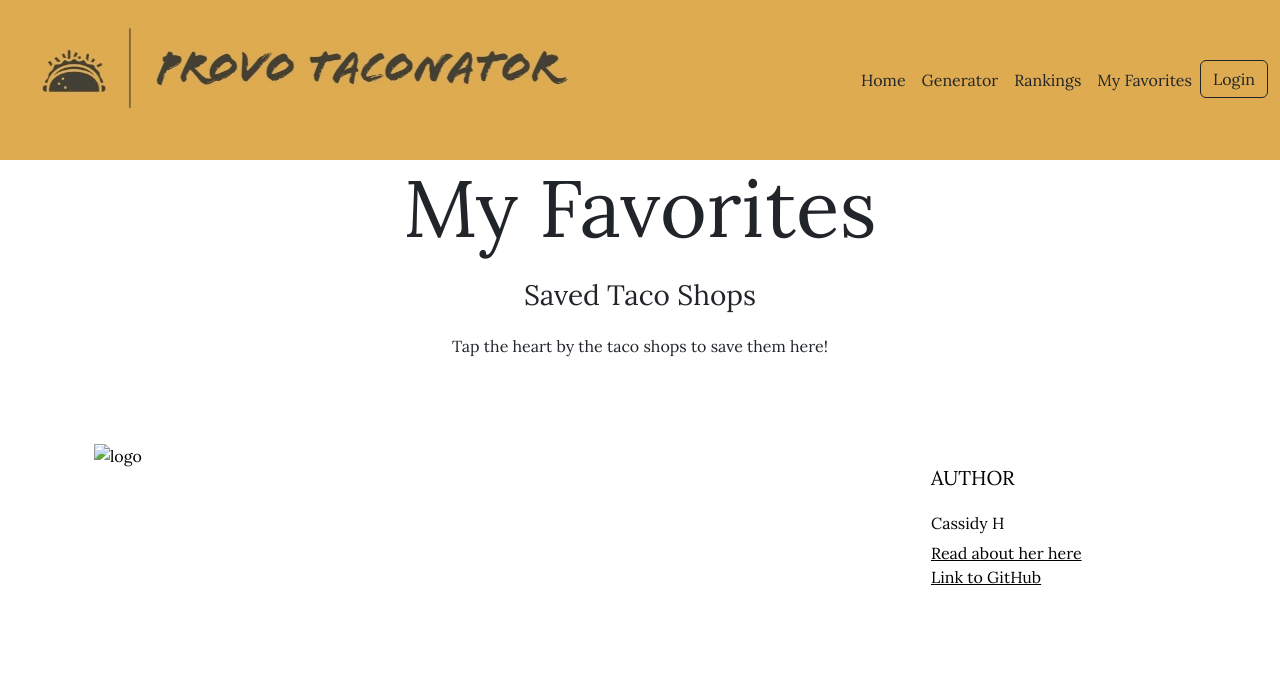
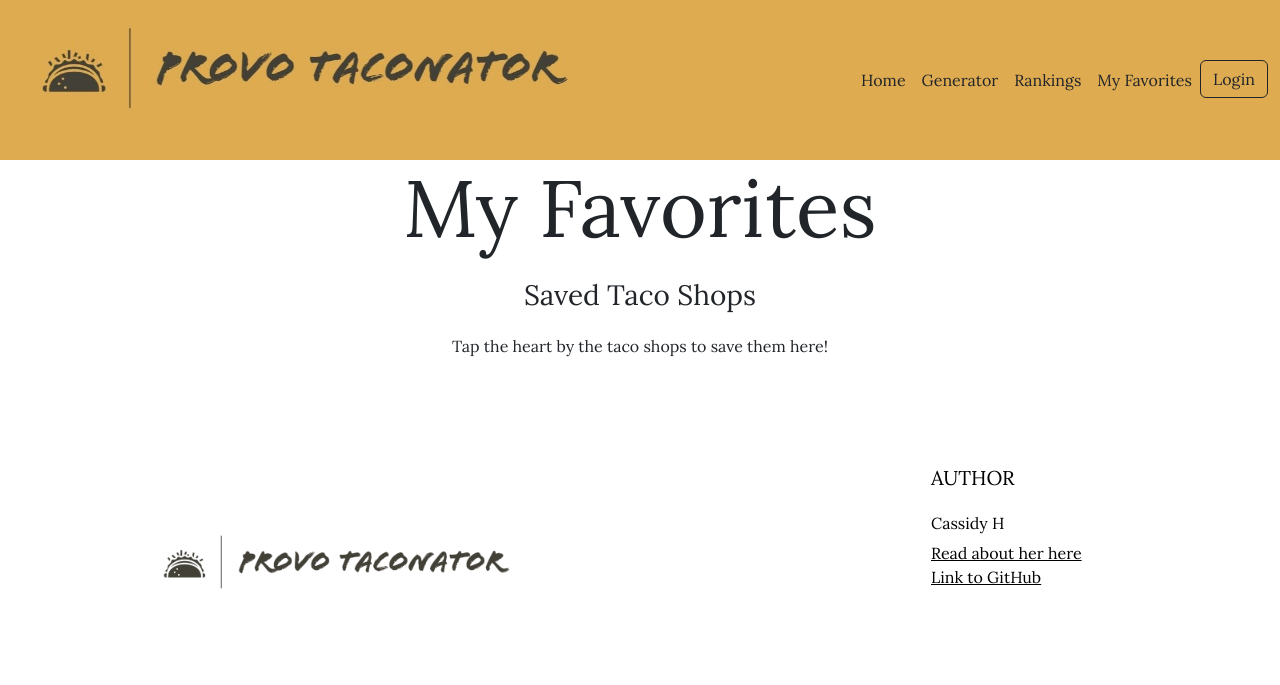
Before and after one commit to ch843/startup, a plain HTML site: page html/favorites.html in a window 1280 px wide. Drawn offline with nearby package versions, Linux system fonts and the light colour scheme.

Commit message:
Updated footer logo with correct syntax

```diff
--- a/html/favorites.html
+++ b/html/favorites.html
@@ -52,7 +52,7 @@
           <div class="col-lg-3 col-md-6 mb-4 mb-md-0">
 
             <div>
-              <img src="media/Provo Taconator-logos_transparent.png" alt="logo"
+              <img src="../media/Provo Taconator-logos_transparent.png" alt="logo"
                    loading="lazy" />
             </div>
           </div>
```
Also changed, not shown: html/generator.html (+1 -1 lines), html/log-in.html (+1 -1 lines), html/rankings.html (+1 -1 lines).
